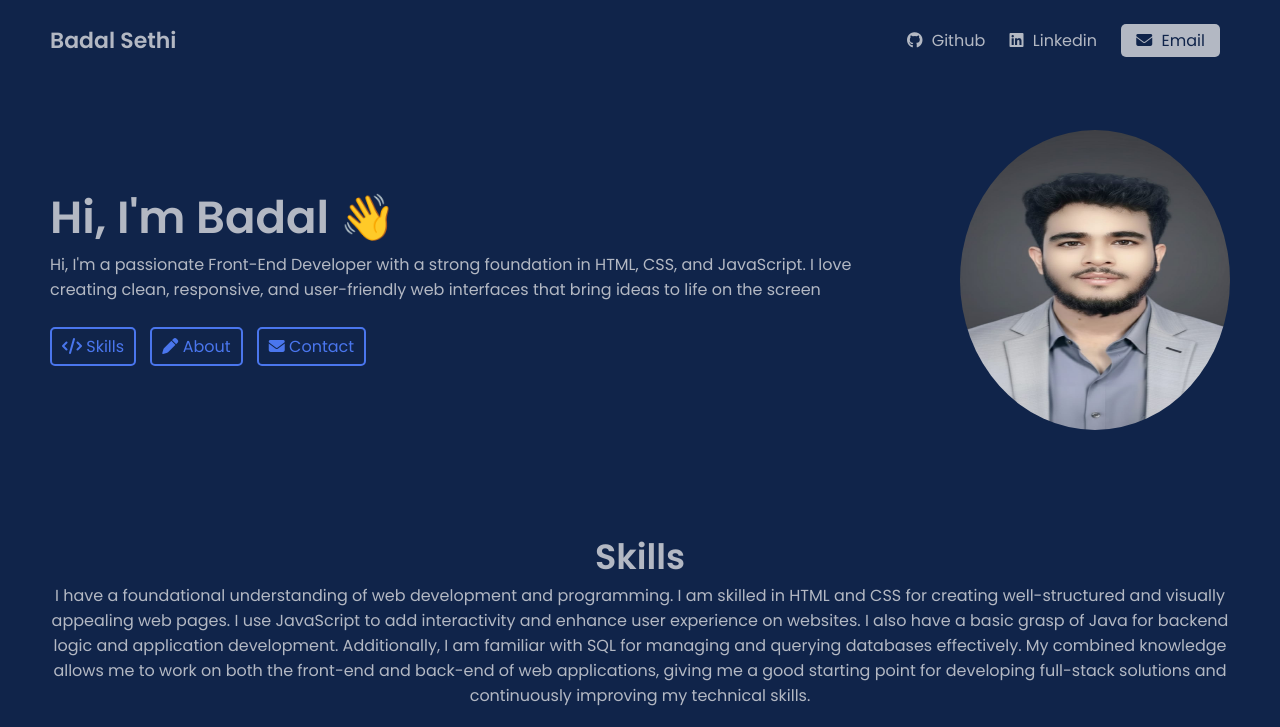
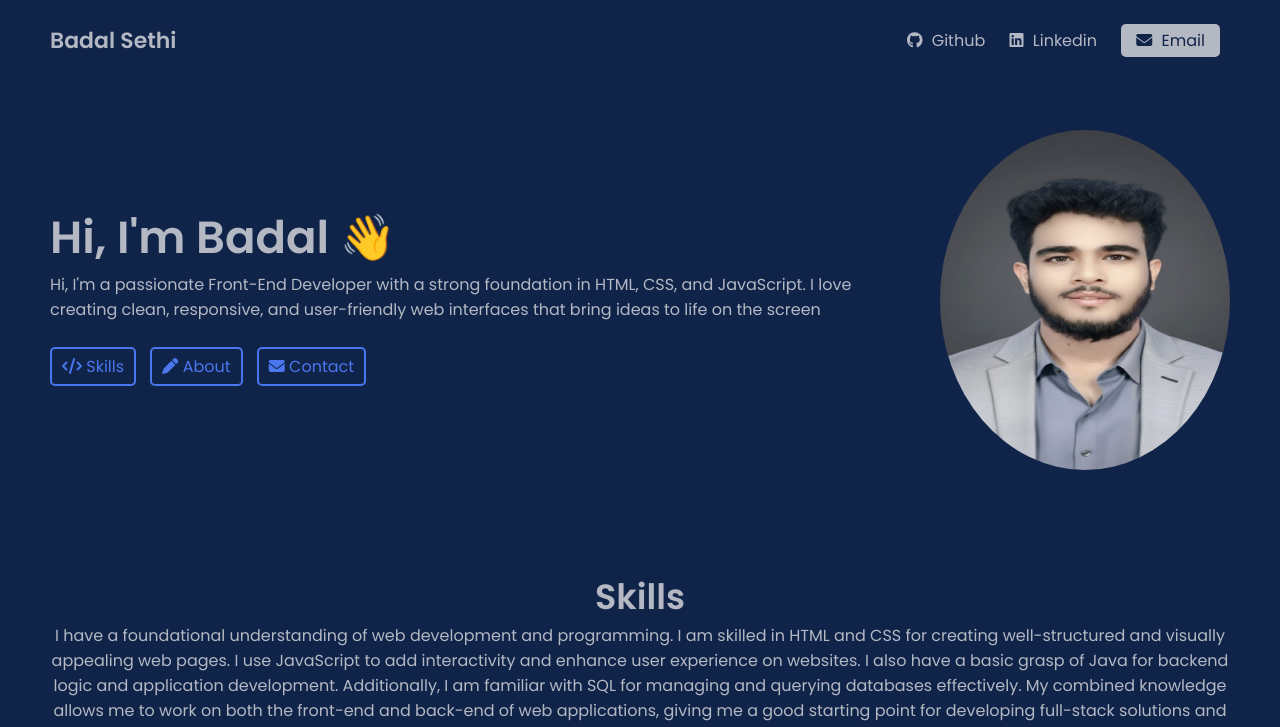
Before and after one commit to Badalakumar/portfolio, a plain HTML site: page index.html in a window 1280 px wide. Shown: the top 727 px of the page. Drawn offline with Linux system fonts and the light colour scheme.

Commit message:
Update portfolio.css

```diff
--- a/portfolio.css
+++ b/portfolio.css
@@ -104,8 +104,8 @@ nav .right a span {
 }
 
 .hero-section .headshot img {
-  width: 270px;
-  height:300px;
+  width: 290px;
+  height:340px;
   border-radius: 50%;
 }
 
```
